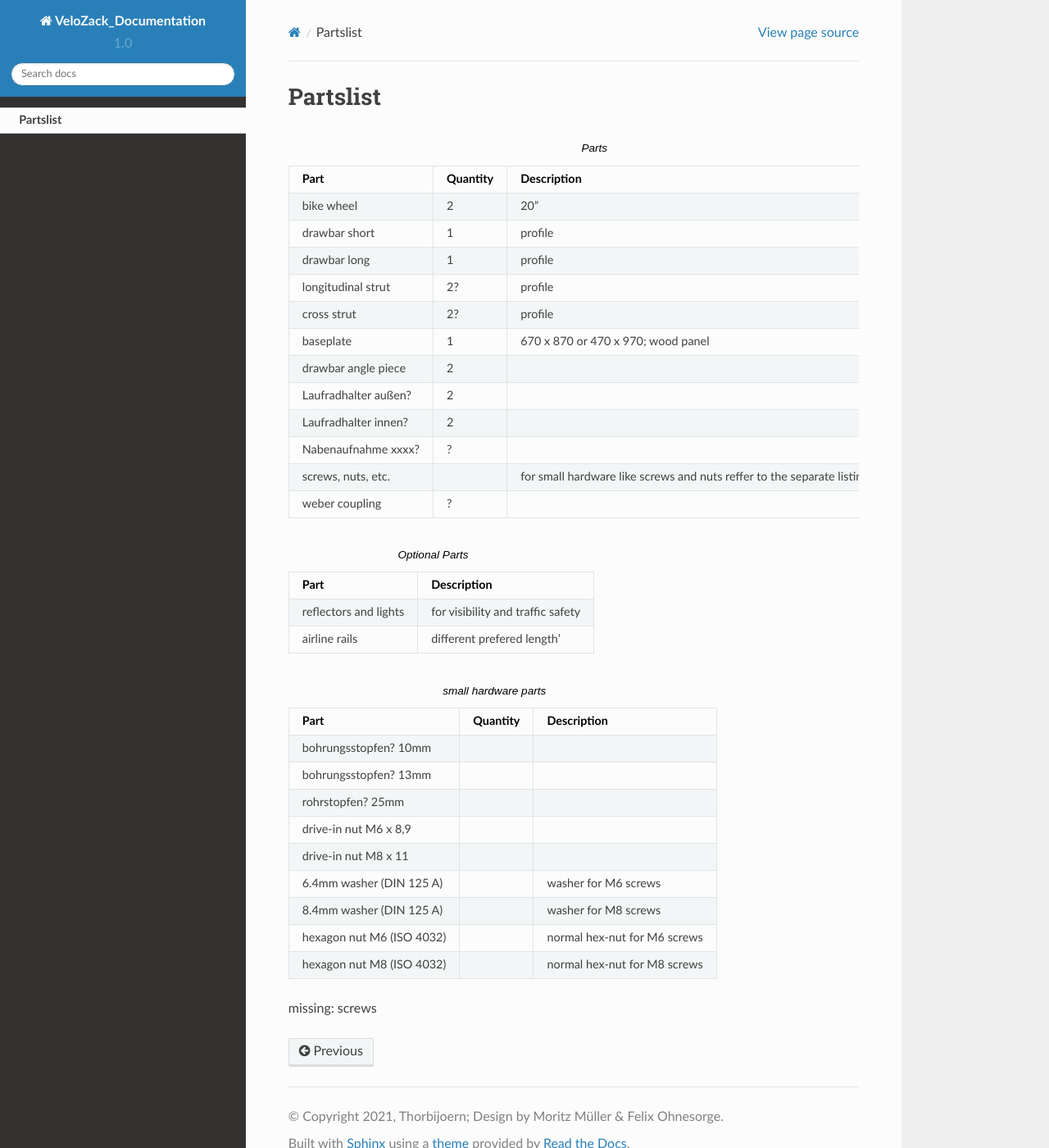
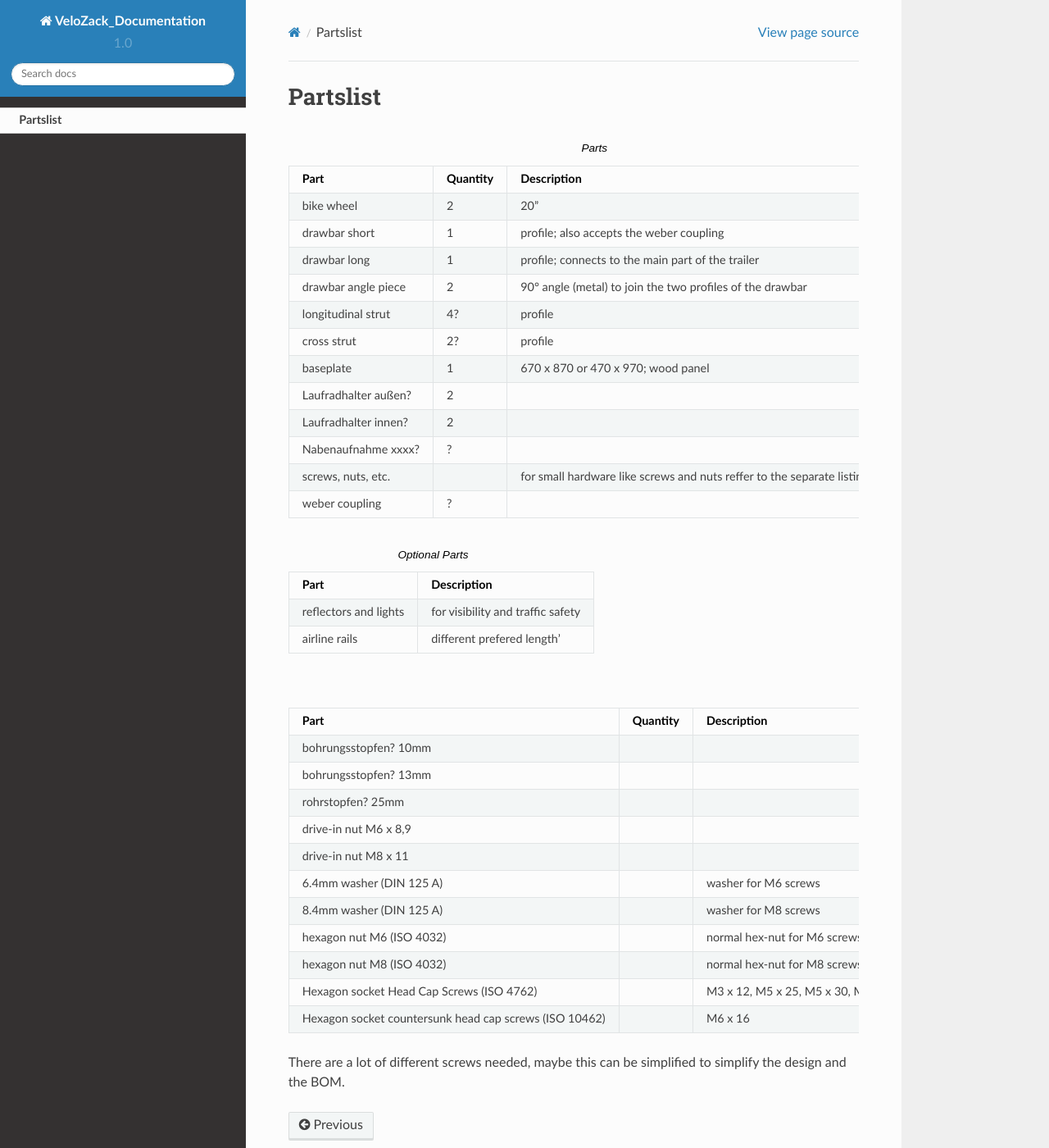
Before and after one commit to Thorbijoern/VeloZack_Documentation, a Sphinx documentation site: the page built from docs/partslist.rst, in a window 1280 px wide and 1400 px high. Shown: the whole window at 82% size. Built offline with Sphinx 7.4.7 and the Read the Docs theme 2.0.0, drawn with Linux system fonts in a browser that asks for light colours.

Commit message:
Update partslist.rst

```diff
--- a/docs/partslist.rst
+++ b/docs/partslist.rst
@@ -13,12 +13,15 @@ Partslist
      - 20"
    * - drawbar short
      - 1
-     - profile
+     - profile; also accepts the weber coupling
    * - drawbar long
      - 1
-     - profile
+     - profile; connects to the main part of the trailer
+   * - drawbar angle piece
+     - 2
+     - 90° angle (metal) to join the two profiles of the drawbar
    * - longitudinal strut
-     - 2?
+     - 4?
      - profile
    * - cross strut
      - 2?
@@ -26,9 +29,6 @@ Partslist
    * - baseplate
      - 1
      - 670 x 870 or 470 x 970; wood panel
-   * - drawbar angle piece
-     - 2
-     -
    * - Laufradhalter außen?
      - 2
      -
@@ -90,5 +90,11 @@ Partslist
    * - hexagon nut M8 (ISO 4032)
      -
      - normal hex-nut for M8 screws
+   * - Hexagon socket Head Cap Screws (ISO 4762)
+     -
+     - M3 x 12, M5 x 25, M5 x 30, M6 x 10, M6 x 12, M6 x 16, M6 x 35, M6 x 40, M6 x 45, M6 x 50, M8 x 12, M8 x 16, M8 x 20, M8 x 25, M8 x 40, M8 x 45, M10 x 65
+   * - Hexagon socket countersunk head cap screws (ISO 10462)
+     -
+     - M6 x 16
 
-missing: screws
+There are a lot of different screws needed, maybe this can be simplified to simplify the design and the BOM.
```
